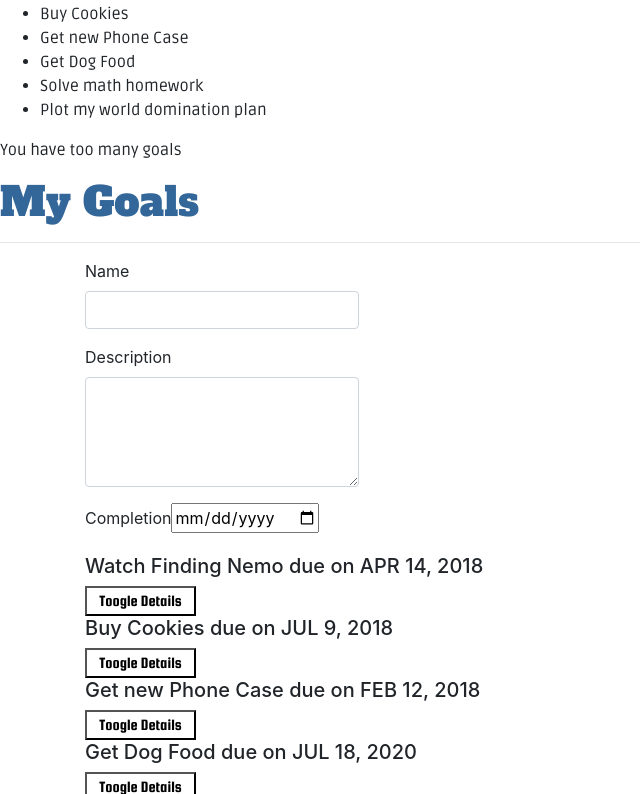
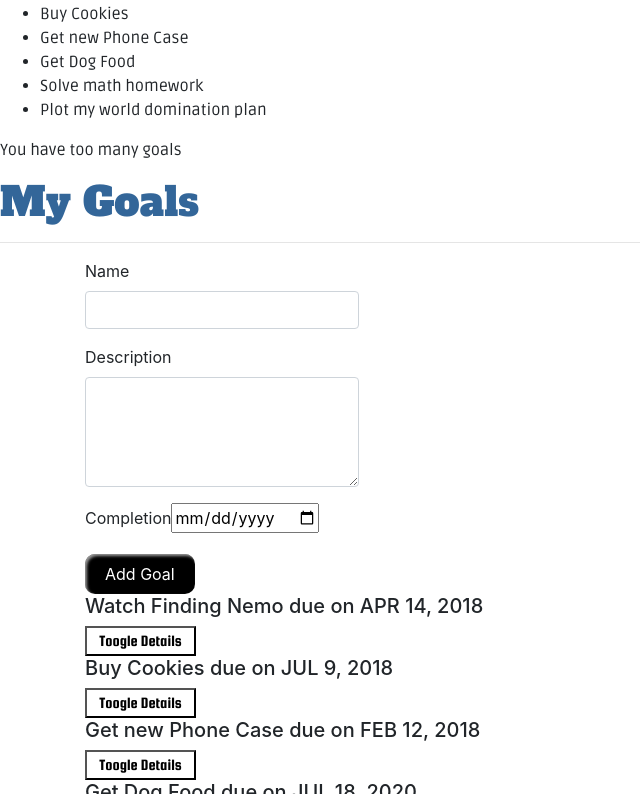
Before and after one commit to zecollokaris/Goals-Tracker-Angular, an Angular app: page / in a window 1280 px wide. Shown: the part 403-1197 px from the top of the page, without its empty margins (0-640 px from the left). Built offline with nearby package versions, Linux system fonts and the light colour scheme.

Commit message:
added input required to form created

```diff
--- a/src/app/goal-form/goal-form.component.css
+++ b/src/app/goal-form/goal-form.component.css
@@ -0,0 +1,28 @@
+
+
+.submit-btn {
+    border: 0;
+    line-height: 2.5;
+    padding: 0 20px;
+    font-size: 1rem;
+    text-align: center;
+    color: #fff;
+    text-shadow: 1px 1px 1px #000;
+    border-radius: 10px;
+    background-color: black;
+    background-image: linear-gradient(to top left,
+                                      rgba(0, 0, 0, .2),
+                                      rgba(0, 0, 0, .2) 30%,
+                                      rgba(0, 0, 0, 0));
+    box-shadow: inset 2px 2px 3px rgba(255, 255, 255, .6),
+                inset -2px -2px 3px rgba(0, 0, 0, .6);
+}
+
+.submit-btn:hover {
+    background-color: rgb(58, 34, 34);
+}
+
+.submit-btn:active {
+    box-shadow: inset -2px -2px 3px rgba(255, 255, 255, .6),
+                inset 2px 2px 3px rgba(0, 0, 0, .6);
+}
--- a/src/app/goal-form/goal-form.component.html
+++ b/src/app/goal-form/goal-form.component.html
@@ -1,23 +1,37 @@
 <div class="container-fluid">
   <div class="row">
-    <form>
+    <form #goalForm='ngForm'>
+      <!-- Name Form -->
       <div class="form-group">
+        <label for="name">Name</label>
+        <input type="text" class="form-control" id="name" [(ngModel)]="newGoal.name" name="name" #name="ngModel" required>
 
-        <label for="name">Name</label>
-        <input type="text" required class="form-control" id="name">
+        <div [hidden]="name.valid || name.pristine" class="alert alert-danger">
+          <p> Name is Required</p>
+
+        </div>
+      </div>
+      <!-- Description Input -->
+      <div class="form-group">
+        <label for="description">Description</label>
+        <textarea class="form-control" id="description" rows="4" [(ngModel)]="newGoal.description" name="description" #description="ngModel"
+          required></textarea>
+        <div [hidden]="description.valid || description.pristine" class="alert alert-danger">
+          <p> Description is Required</p>
+
+        </div>
 
       </div>
-      <div class="form-group">
-
-        <label for="description">Description</label>
-        <textarea class="form-control" id="description" rows="4" required></textarea>
-
-      </div>
+      <!-- Date Input -->
       <div class="form-group">
         <label for="complete">Completion</label>
-        <input type='date' id="complete" required>
+        <input type='date' id="complete" [(ngModel)]="newGoal.completeDate" name="completeDate" #completeDate="ngModel" required>
+        <div [hidden]="completeDate.valid || completeDate.pristine" class="alert alert-danger">
+          <p> Complete Date is Required</p>
 
+        </div>
       </div>
+      <button type="Submit" class="submit-btn">Add Goal</button>
     </form>
   </div>
 </div>
--- a/src/app/goal-form/goal-form.component.ts
+++ b/src/app/goal-form/goal-form.component.ts
@@ -8,7 +8,7 @@ import { Component, OnInit } from '@angular/core';
 })
 export class GoalFormComponent implements OnInit {
 
-    newGoal=new Goal(0,"","")
+    newGoal=new Goal(0,"","",new Date());
 
   constructor() { }
 
```
